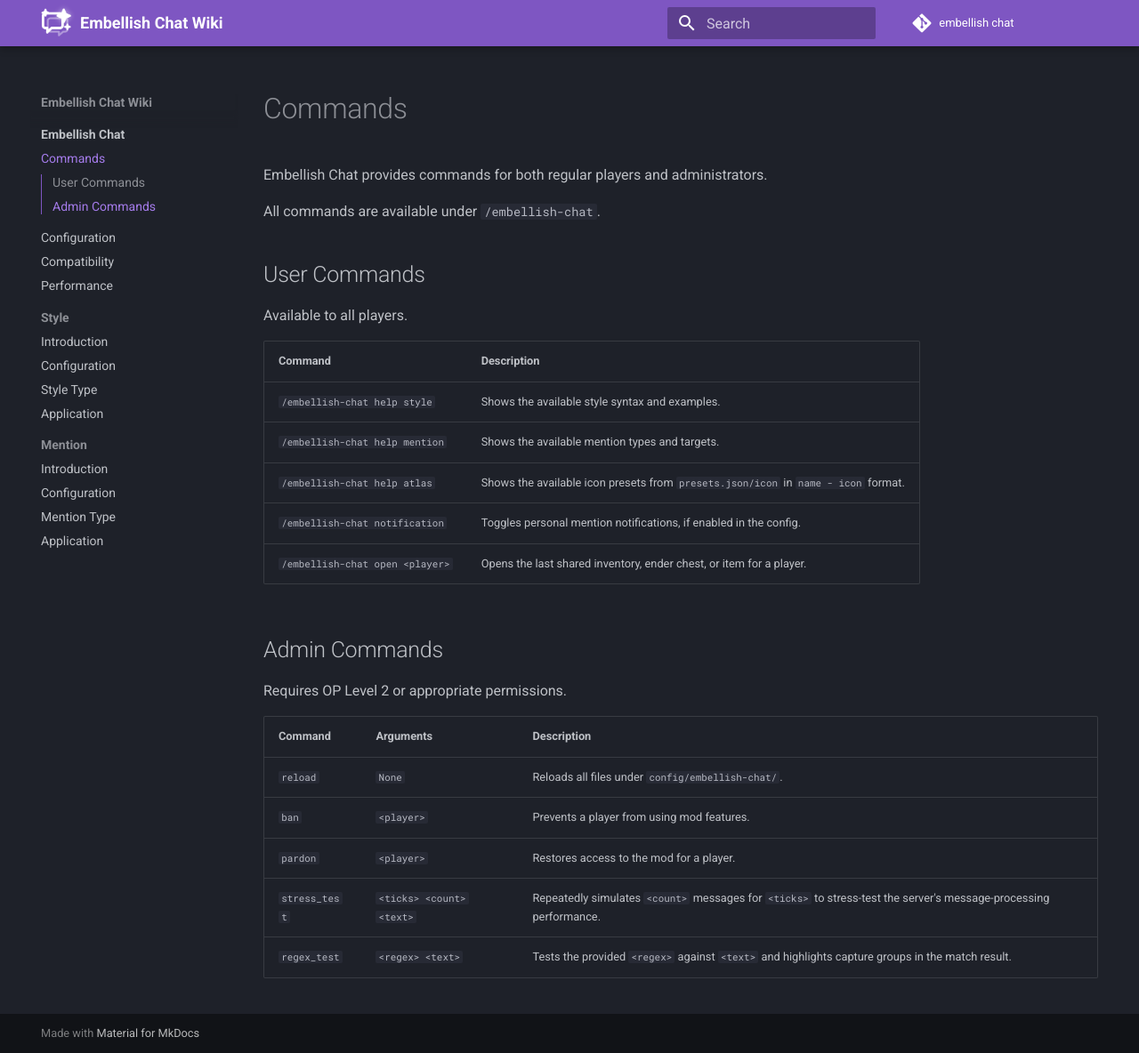
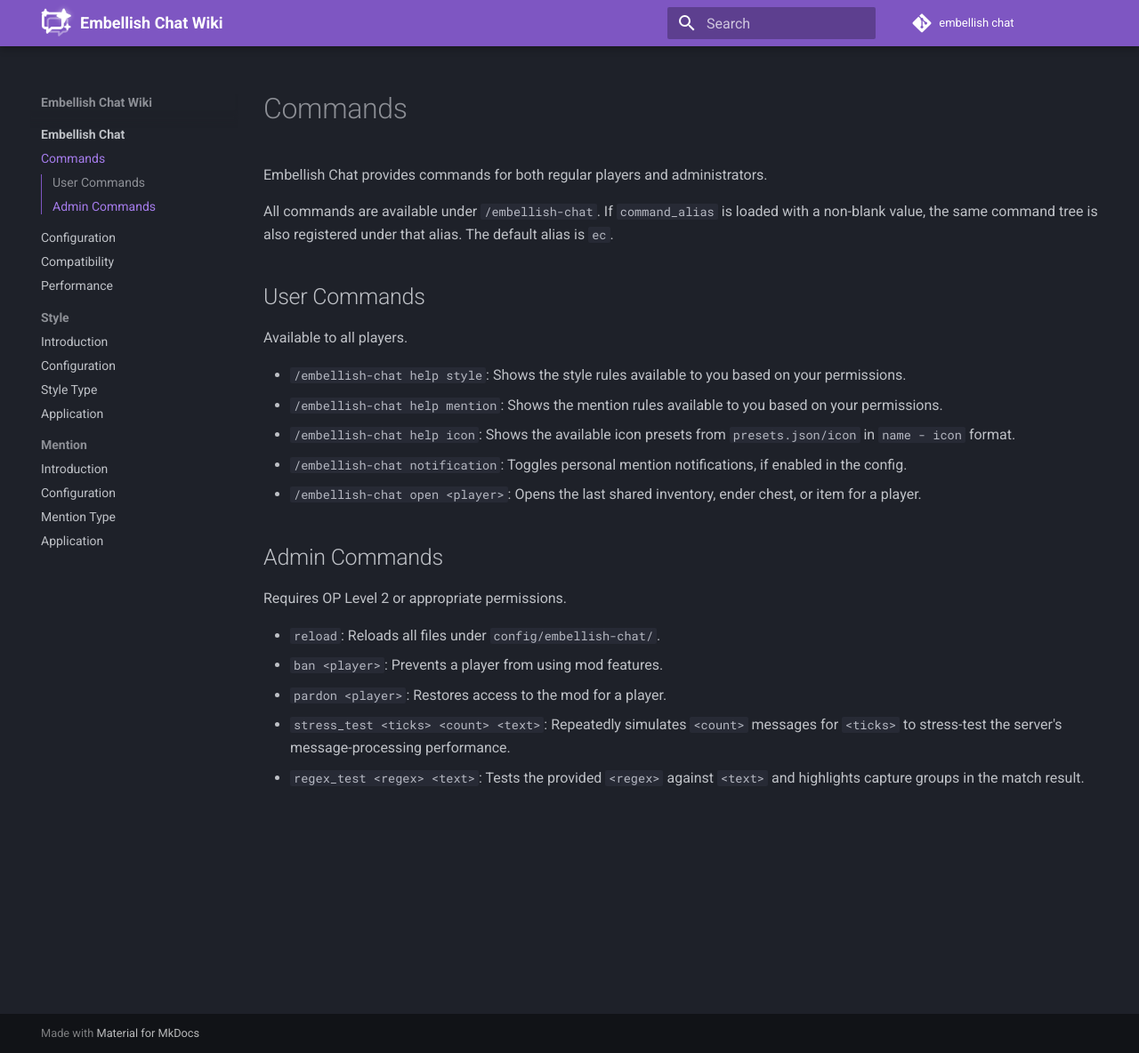
Before and after one commit to hanhy06/embellish_chat, an MkDocs documentation site: the page built from docs/mkdocs/docs/embellish-chat/Commands.md, in a window 1280 px wide and 1184 px high. Shown: the whole window at 89% size. Built offline with MkDocs 1.6.1 and Material for MkDocs 9.7.7, drawn with Linux system fonts in a browser that asks for light colours; comment, search, counter and statistics services are not loaded.

Commit message:
Update command documentation to reflect changes in command alias and icon help command

```diff
--- a/docs/mkdocs/docs/embellish-chat/Commands.md
+++ b/docs/mkdocs/docs/embellish-chat/Commands.md
@@ -3,27 +3,24 @@
 Embellish Chat provides commands for both regular players and administrators.
 
 All commands are available under `/embellish-chat`.
+If `command_alias` is loaded with a non-blank value, the same command tree is also registered under that alias. The default alias is `ec`.
 
 ## User Commands
 
 Available to all players.
 
-| Command                         | Description                                                         |
-|---------------------------------|---------------------------------------------------------------------|
-| `/embellish-chat help style`    | Shows the available style syntax and examples.                      |
-| `/embellish-chat help mention`  | Shows the available mention types and targets.                      |
-| `/embellish-chat help atlas`    | Shows the available icon presets from `presets.json/icon` in `name - icon` format. |
-| `/embellish-chat notification`  | Toggles personal mention notifications, if enabled in the config.   |
-| `/embellish-chat open <player>` | Opens the last shared inventory, ender chest, or item for a player. |
+* `/embellish-chat help style`: Shows the style rules available to you based on your permissions.
+* `/embellish-chat help mention`: Shows the mention rules available to you based on your permissions.
+* `/embellish-chat help icon`: Shows the available icon presets from `presets.json/icon` in `name - icon` format.
+* `/embellish-chat notification`: Toggles personal mention notifications, if enabled in the config.
+* `/embellish-chat open <player>`: Opens the last shared inventory, ender chest, or item for a player.
 
 ## Admin Commands
 
 Requires OP Level 2 or appropriate permissions.
 
-| Command       | Arguments                | Description                                                                                                       |
-|---------------|--------------------------|-------------------------------------------------------------------------------------------------------------------|
-| `reload`      | `None`                   | Reloads all files under `config/embellish-chat/`.                                                                 |
-| `ban`         | `<player>`               | Prevents a player from using mod features.                                                                        |
-| `pardon`      | `<player>`               | Restores access to the mod for a player.                                                                          |
-| `stress_test` | `<ticks> <count> <text>` | Repeatedly simulates `<count>` messages for `<ticks>` to stress-test the server's message-processing performance. |
-| `regex_test`  | `<regex> <text>`         | Tests the provided `<regex>` against `<text>` and highlights capture groups in the match result.                  |
+* `reload`: Reloads all files under `config/embellish-chat/`.
+* `ban <player>`: Prevents a player from using mod features.
+* `pardon <player>`: Restores access to the mod for a player.
+* `stress_test <ticks> <count> <text>`: Repeatedly simulates `<count>` messages for `<ticks>` to stress-test the server's message-processing performance.
+* `regex_test <regex> <text>`: Tests the provided `<regex>` against `<text>` and highlights capture groups in the match result.
```
Also changed, not shown: docs/mkdocs/docs/embellish-chat/Configuration.md (+4 -4 lines), docs/README.md.
